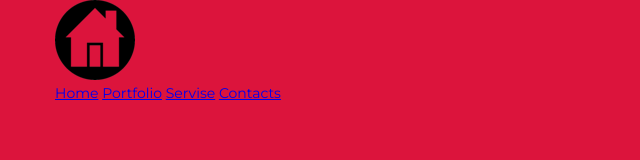
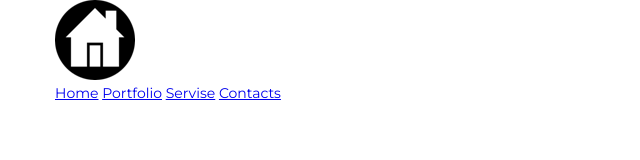
Before and after one commit to teasetstudio/TeaSetStudio.github.io, a plain HTML site: page index.html in a window 1280 px wide. Shown: the whole page, without its empty margins (0-640 px from the left). Drawn offline with Linux system fonts and the light colour scheme.

Commit message:
Update styleIndex.css

```diff
--- a/styleIndex.css
+++ b/styleIndex.css
@@ -3,7 +3,6 @@ body{
     font-family: 'Montserrat', sans-serif;
     font-size: 14px;
     color: #6c7279;
-    background-color: crimson;
 }
 *,
 *:before,
@@ -18,5 +17,5 @@ body{
 }
 /*header*/
 .header{
-    qwe
+
 }
```
